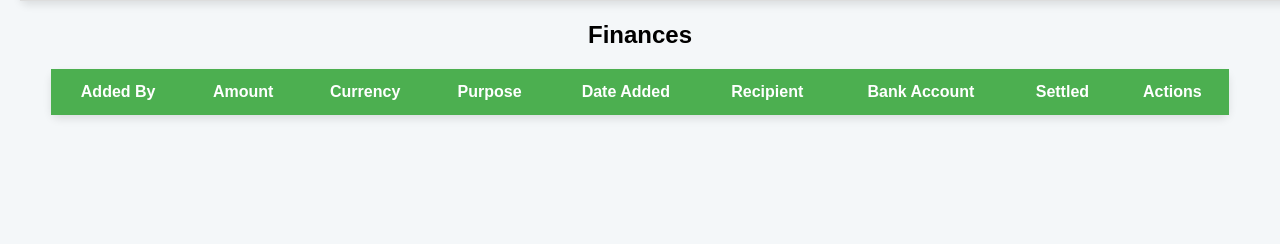
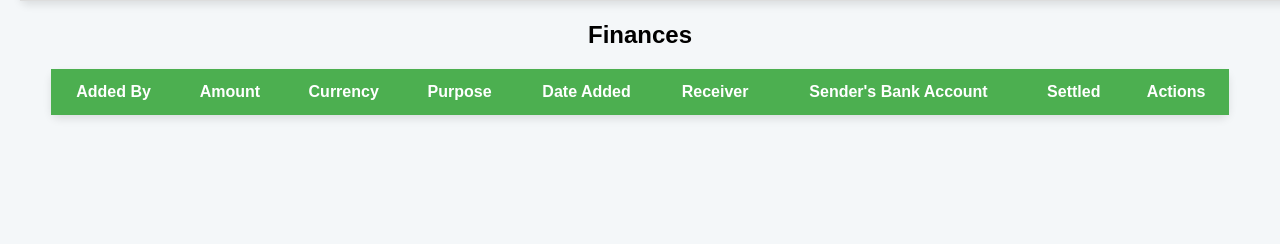
Before and after one commit to i2zoneadmin/cms, a Flask app: page / in a window 1280 px wide; the page is wider, and only the part inside the window is pictured. Shown: the part 458-702 px from the top of that part. Run offline with Flask 3, Linux system fonts and the light colour scheme; a user stored in the database is signed in; data comes from the database, SQL or seed files in the repository; data that the repository does not hold is empty.

Commit message:
added finance management system

```diff
--- a/templates/dashboard.html
+++ b/templates/dashboard.html
@@ -148,8 +148,8 @@
                     <th>Currency</th>
                     <th>Purpose</th>
                     <th>Date Added</th>
-                    <th>Recipient</th>
-                    <th>Bank Account</th>
+                    <th>Receiver</th>
+                    <th>Sender's Bank Account</th>
                     <th>Settled</th>
                     <th>Actions</th>
                 </tr>
```
